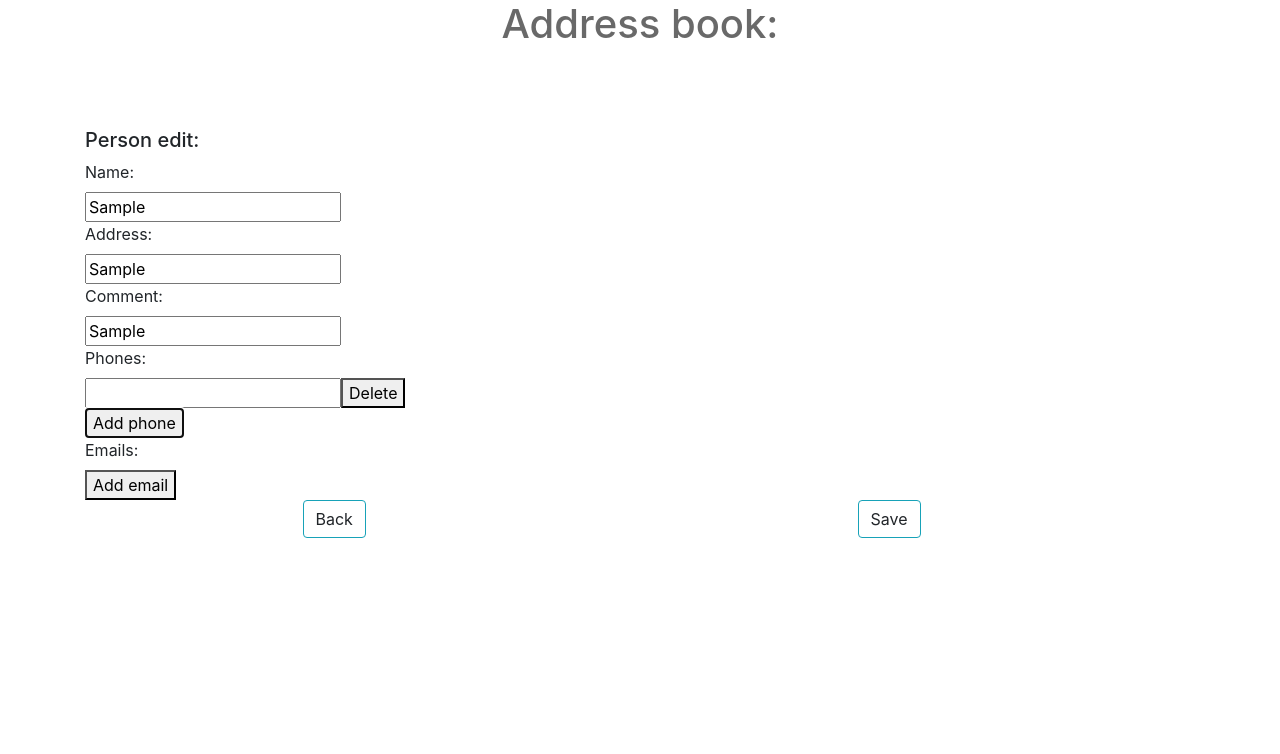
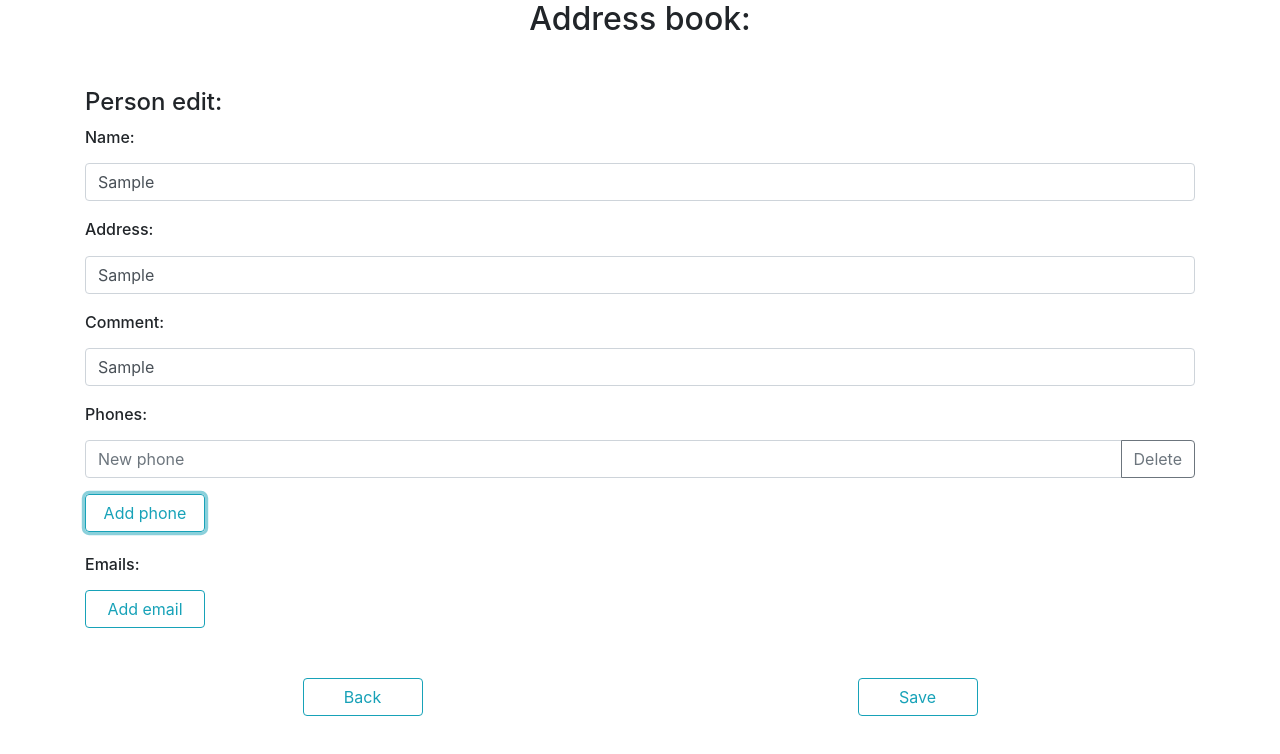
Before and after one commit to DenisSK78/ang-f-r, an Angular app: page /person/new in a window 1280 px wide. Both pictures are taken after typing "Sample", "Sample", "Sample" into the empty fields and a click on the button "Add phone". Shown: the top 754 px of the page. Built offline with nearby package versions, Linux system fonts and the light colour scheme.

Commit message:
Smth css

```diff
--- a/src/app/app.component.html
+++ b/src/app/app.component.html
@@ -1,5 +1,5 @@
-<div style="text-align:center; margin-bottom: 80px">
-  <h1>Address book:</h1>
+<div style="text-align:center; margin-bottom: 50px">
+  <h2>Address book:</h2>
 </div>
 
 <router-outlet></router-outlet>
--- a/src/app/person-detail/person-detail.component.css
+++ b/src/app/person-detail/person-detail.component.css
@@ -17,3 +17,11 @@
 .detail-bar{
   padding: 30px;
 }
+
+#a-href{
+  color: #17A1B7;
+}
+
+#a-href:hover {
+  color: white;
+}
--- a/src/app/person-detail/person-detail.component.html
+++ b/src/app/person-detail/person-detail.component.html
@@ -20,12 +20,12 @@
       <div class="row">
         <div class="col">
           <div class="mx-auto" style="width: 120px;">
-            <a (click)="onGoToBack()"  class="btn btn btn-outline-info detail-btn">Back</a>
+            <button (click)="onGoToBack()"  class="btn btn btn-outline-info detail-btn">Back</button>
           </div>
         </div>
         <div class="col">
           <div class="mx-auto" style="width: 120px;">
-            <a (click)="onGoToEdit()"  class="btn btn btn-outline-info detail-btn">Edit</a>
+            <button (click)="onGoToEdit()" class="btn btn btn-outline-info detail-btn">Edit</button>
           </div>
         </div>
       </div>
--- a/src/app/person-edit/person-edit.component.css
+++ b/src/app/person-edit/person-edit.component.css
@@ -1,7 +1,16 @@
-.edit-btn{
-  width: 140px;
+.edit-bar{
+  margin-top: 30px;
 }
 
-.edit-bar{
-  margin-top: 50px;
+.edit-btn{
+  width: 120px;
+  margin-bottom: 20px;
 }
+
+#a-href{
+  color: #17A1B7;
+}
+
+#a-href:hover {
+  color: white;
+}
--- a/src/app/person-edit/person-edit.component.html
+++ b/src/app/person-edit/person-edit.component.html
@@ -6,53 +6,65 @@
 
     <div>
       <div>
-        <label>Name: </label>
+        <label><h6>Name: </h6></label>
       </div>
       <div>
-        <input type="text" [(ngModel)]="person.name" name="name">
+        <input type="text" [(ngModel)]="person.name" name="name" class="input-group mb-3 form-control">
       </div>
     </div>
 
     <div>
       <div>
-        <label>Address: </label>
+        <label><h6>Address: </h6></label>
       </div>
       <div>
-        <input type="text" [(ngModel)]="person.address" name="address">
+        <input type="text" [(ngModel)]="person.address" name="address" class="input-group mb-3 form-control">
       </div>
     </div>
 
     <div>
       <div>
-        <label>Comment: </label>
+        <label><h6>Comment: </h6></label>
       </div>
       <div>
-        <input type="text" [(ngModel)]="person.comment" name="comment">
+        <input type="text" [(ngModel)]="person.comment" name="comment" class="input-group mb-3 form-control">
       </div>
     </div>
 
     <div>
       <div>
-        <label>Phones: </label>
+        <label><h6>Phones: </h6></label>
       </div>
       <div *ngFor="let phone of phones; let i = index">
-        <input type="text" name="phone_{{i}}"
-               [(ngModel)]="phone.phoneNumber">
-        <button type="button" (click)=onDeletePhone(i)>Delete</button>
+        <div class="input-group mb-3">
+          <input type="text"  class="form-control"
+                 name="phone_{{i}}" [(ngModel)]="phone.phoneNumber"
+                 placeholder="New phone" aria-label="New phone"
+                 aria-describedby="new phone">
+          <div class="input-group-append">
+            <button class="btn btn-outline-secondary" (click)=onDeletePhone(i) type="button" id="delete phone">Delete</button>
+          </div>
+        </div>
       </div>
-      <button type="button" (click)=addNewPhone()>Add phone</button>
+      <button type="button" (click)=addNewPhone() class="btn btn btn-outline-info edit-btn">Add phone</button>
     </div>
 
     <div>
       <div>
-        <label>Emails: </label>
+        <label><h6>Emails: </h6></label>
       </div>
       <div *ngFor="let email of emails; let i = index">
-        <input  type="text" name="email_{{i}}"
-                [(ngModel)]="email.emailVal">
-        <button type="button" (click)=onDeleteEmail(i)>Delete</button>
+        <div class="input-group mb-3">
+          <input type="text"  class="form-control"
+                 name="email_{{i}}" [(ngModel)]="email.emailVal"
+                 placeholder="New email" aria-label="New email"
+                 aria-describedby="new email">
+          <div class="input-group-append">
+            <button class="btn btn-outline-secondary" (click)=onDeleteEmail(i) type="button" id="delete email">Delete</button>
+          </div>
+        </div>
       </div>
-      <button type="button" (click)=addNewEmail()>Add email</button>
+      <button type="button" (click)=addNewEmail() class="btn btn btn-outline-info edit-btn">Add email</button>
     </div>
 
 
@@ -61,17 +73,17 @@
         <div class="row">
           <div class="col">
             <div class="mx-auto" style="width: 120px;">
-              <a (click)="onGoToBack()"  class="btn btn btn-outline-info edit-btn">Back</a>
+              <a (click)="onGoToBack()" id="a-href" class="btn btn btn-outline-info edit-btn">Back</a>
             </div>
           </div>
           <div class="col">
             <div class="mx-auto" style="width: 120px;">
-              <a (click)="onEdit(person)" class="btn btn btn-outline-info edit-btn">Save edits</a>
+              <button type="button" (click)="onEdit(person)" class="btn btn btn-outline-info edit-btn">Save edits</button>
             </div>
           </div>
           <div class="col">
             <div class="mx-auto" style="width: 120px;">
-              <a (click)="onDeletePerson()"  class="btn btn btn-outline-info edit-btn">Delete</a>
+              <button (click)="onDeletePerson()"  class="btn btn btn-outline-info edit-btn">Delete</button>
             </div>
           </div>
         </div>
--- a/src/app/person-edit/person-edit.component.ts
+++ b/src/app/person-edit/person-edit.component.ts
@@ -43,13 +43,21 @@ export class PersonEditComponent implements OnInit {
   }
 
   onDeleteEmail(index: number) {
-    this.emailService.deleteEmail(this.person.emails[index].id)
-      .subscribe(data => this.updAll(data));
+    if (this.person.emails[index].id === undefined) {
+      this.person.emails.splice(index, 1);
+    } else {
+      this.emailService.deleteEmail(this.person.emails[index].id)
+        .subscribe(data => this.updAll(data));
+    }
   }
 
   onDeletePhone(index: number) {
-    this.phoneService.deletePhone(this.person.phones[index].id)
-      .subscribe(data => this.updAll(data));
+    if (this.person.phones[index].id === undefined) {
+      this.person.phones.splice(index, 1);
+    } else {
+      this.phoneService.deletePhone(this.person.phones[index].id)
+        .subscribe(data => this.updAll(data));
+    }
   }
 
   updAll(data) {
--- a/src/app/person-list/person-list.component.html
+++ b/src/app/person-list/person-list.component.html
@@ -9,6 +9,6 @@
     </tr>
   </table>
     <div>
-      <button type="button" (click)="onNewPerson()">New person</button>
+      <button type="button" (click)="onNewPerson()" class="btn btn btn-outline-info edit-btn">New person</button>
     </div>
 </div>
--- a/src/app/person-new/person-new.component.css
+++ b/src/app/person-new/person-new.component.css
@@ -0,0 +1,17 @@
+.edit-bar{
+  margin-top: 30px;
+}
+
+.edit-btn{
+  width: 120px;
+  margin-bottom: 20px;
+}
+
+
+#a-href{
+  color: #17A1B7;
+}
+
+#a-href:hover {
+  color: white;
+}
--- a/src/app/person-new/person-new.component.html
+++ b/src/app/person-new/person-new.component.html
@@ -1,58 +1,70 @@
 <div class="container" *ngIf="person">
-  <h5>
+  <h4>
     Person edit:
-  </h5>
+  </h4>
   <form  #values="ngForm" (ngSubmit)="values">
 
     <div>
       <div>
-        <label>Name: </label>
+        <label><h6>Name:</h6></label>
       </div>
       <div>
-        <input type="text" [(ngModel)]="person.name" name="name">
+        <input type="text" [(ngModel)]="person.name" name="name" class="input-group mb-3 form-control">
       </div>
     </div>
 
     <div>
       <div>
-        <label>Address: </label>
+        <label><h6>Address:</h6> </label>
       </div>
       <div>
-        <input type="text" [(ngModel)]="person.address" name="address">
+        <input type="text" [(ngModel)]="person.address" name="address" class="input-group mb-3 form-control">
       </div>
     </div>
 
     <div>
       <div>
-        <label>Comment: </label>
+        <label><h6>Comment:</h6> </label>
       </div>
       <div>
-        <input type="text" [(ngModel)]="person.comment" name="comment">
+        <input type="text" [(ngModel)]="person.comment" name="comment" class="input-group mb-3 form-control">
       </div>
     </div>
 
     <div>
       <div>
-        <label>Phones: </label>
+        <label><h6>Phones: </h6></label>
       </div>
       <div *ngFor="let phone of phones; let i = index">
-        <input type="text" name="phone_{{i}}"
-               [(ngModel)]="phone.phoneNumber">
-        <button type="button" (click)=onDeletePhone(i)>Delete</button>
+        <div class="input-group mb-3">
+          <input type="text"  class="form-control"
+                 name="phone_{{i}}" [(ngModel)]="phone.phoneNumber"
+                 placeholder="New phone" aria-label="New phone"
+                 aria-describedby="new phone">
+          <div class="input-group-append">
+            <button class="btn btn-outline-secondary" (click)=onDeletePhone(i) type="button" id="new phone">Delete</button>
+          </div>
+        </div>
       </div>
-      <button type="button" (click)=addNewPhone()>Add phone</button>
+      <button type="button" (click)=addNewPhone() class="btn btn btn-outline-info edit-btn">Add phone</button>
     </div>
 
     <div>
       <div>
-        <label>Emails: </label>
+        <label><h6>Emails: </h6></label>
       </div>
       <div *ngFor="let email of emails; let i = index">
-        <input  type="text" name="email_{{i}}"
-                [(ngModel)]="email.emailVal">
-        <button type="button" (click)=onDeleteEmail(i)>Delete</button>
+        <div class="input-group mb-3">
+          <input type="text"  class="form-control"
+                 name="phone_{{i}}" [(ngModel)]="email.emailVal"
+                 placeholder="New email" aria-label="New email"
+                 aria-describedby="new email">
+          <div class="input-group-append">
+            <button class="btn btn-outline-secondary" (click)=onDeleteEmail(i) type="button" id="new email">Delete</button>
+          </div>
+        </div>
       </div>
-      <button type="button" (click)=addNewEmail()>Add email</button>
+      <button type="button" (click)=addNewEmail() class="btn btn btn-outline-info edit-btn">Add email</button>
     </div>
 
     <div class="container edit-bar">
@@ -60,12 +72,12 @@
         <div class="row">
           <div class="col">
             <div class="mx-auto" style="width: 120px;">
-              <a (click)="onGoToBack()"  class="btn btn btn-outline-info edit-btn">Back</a>
+              <a (click)="onGoToBack()"  id="a-href" class="btn btn btn-outline-info edit-btn">Back</a>
             </div>
           </div>
           <div class="col">
             <div class="mx-auto" style="width: 120px;">
-              <a (click)="onSave(person)" class="btn btn btn-outline-info edit-btn">Save</a>
+              <button (click)="onSave(person)" class="btn btn btn-outline-info edit-btn">Save</button>
             </div>
           </div>
         </div>
```
